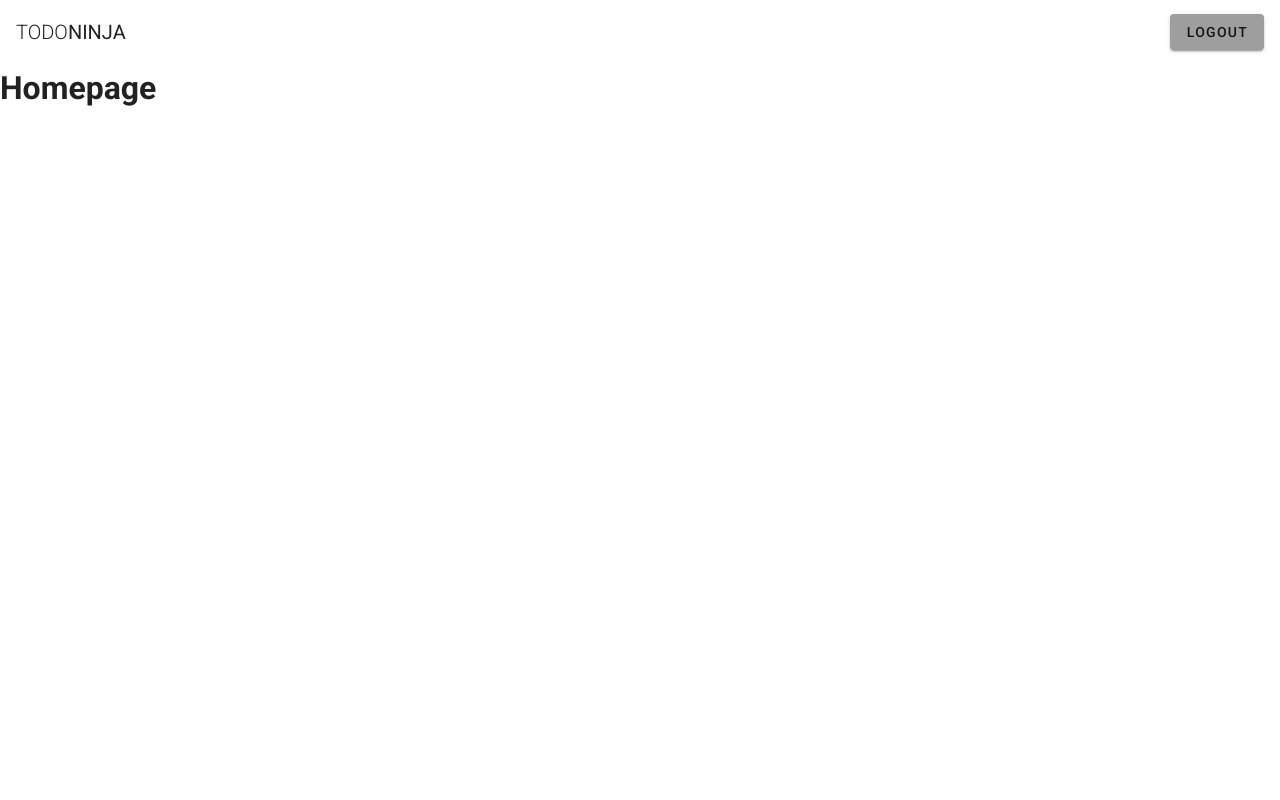
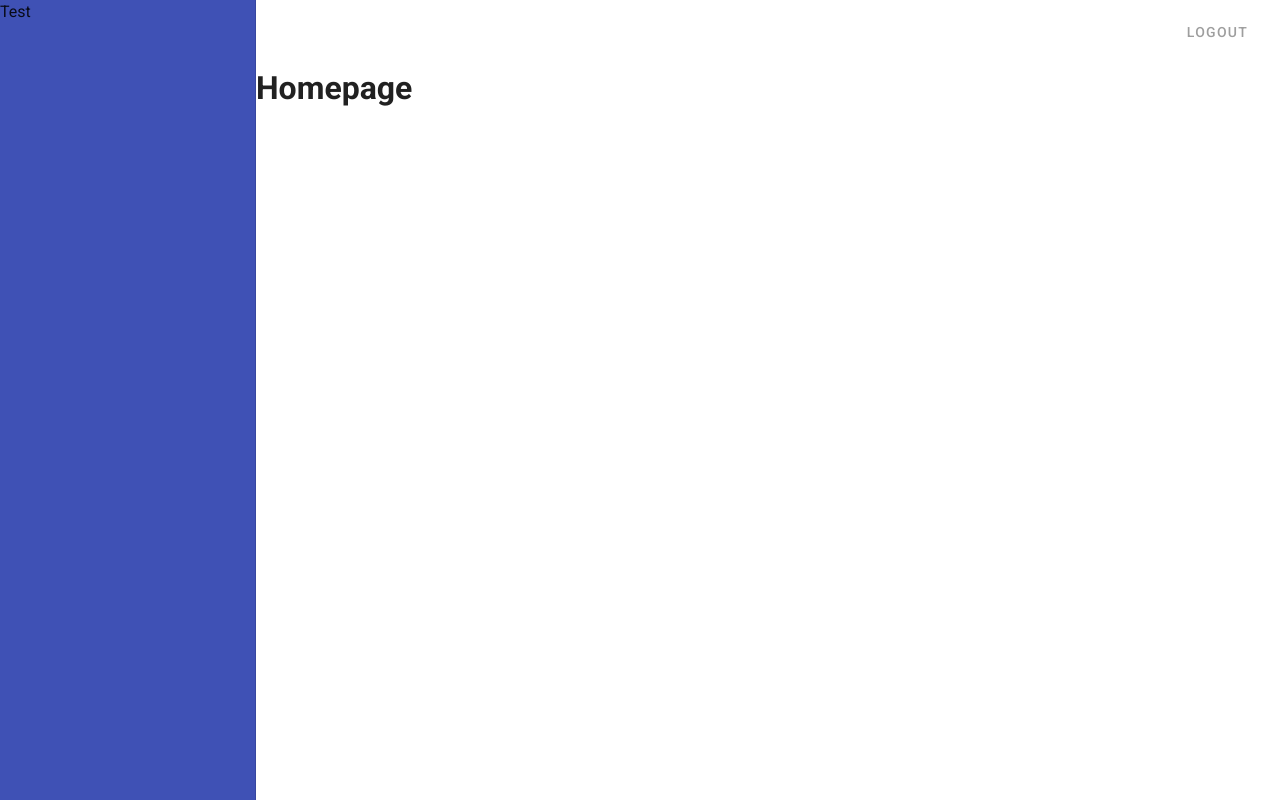
Before and after one commit to michzuerch/michzuerch.github.io, a Vue app: page / in a window 1280 px wide. Built offline with nearby package versions, Linux system fonts and the light colour scheme.

Commit message:
Drawer working

```diff
--- a/src/components/Navbar.vue
+++ b/src/components/Navbar.vue
@@ -6,15 +6,24 @@
             <span>Ninja</span>
         </v-toolbar-title>
         <v-spacer></v-spacer>
-        <v-btn flat color="grey">
+        <v-btn text color="grey">
             <span>Logout</span>
         </v-btn>
     </v-toolbar>
+    <v-navigation-drawer v-model="drawer" app class="indigo">
+        <p>Test</p>
+
+    </v-navigation-drawer>
+
 </nav>
 </template>
 
 <script>
 export default {
-
+    data() {
+        return {
+            drawer: true
+        }
+    }
 }
 </script>
```
